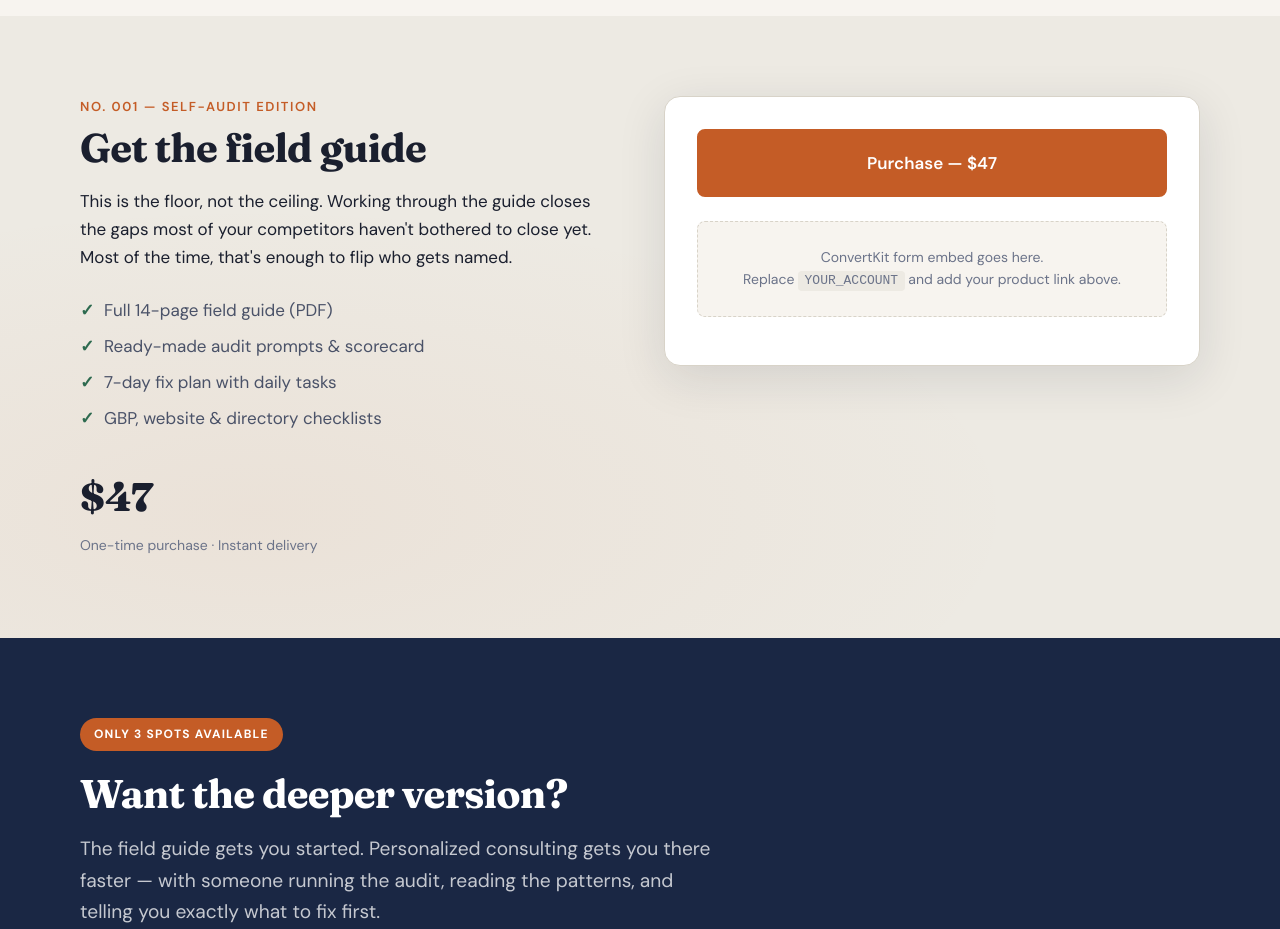
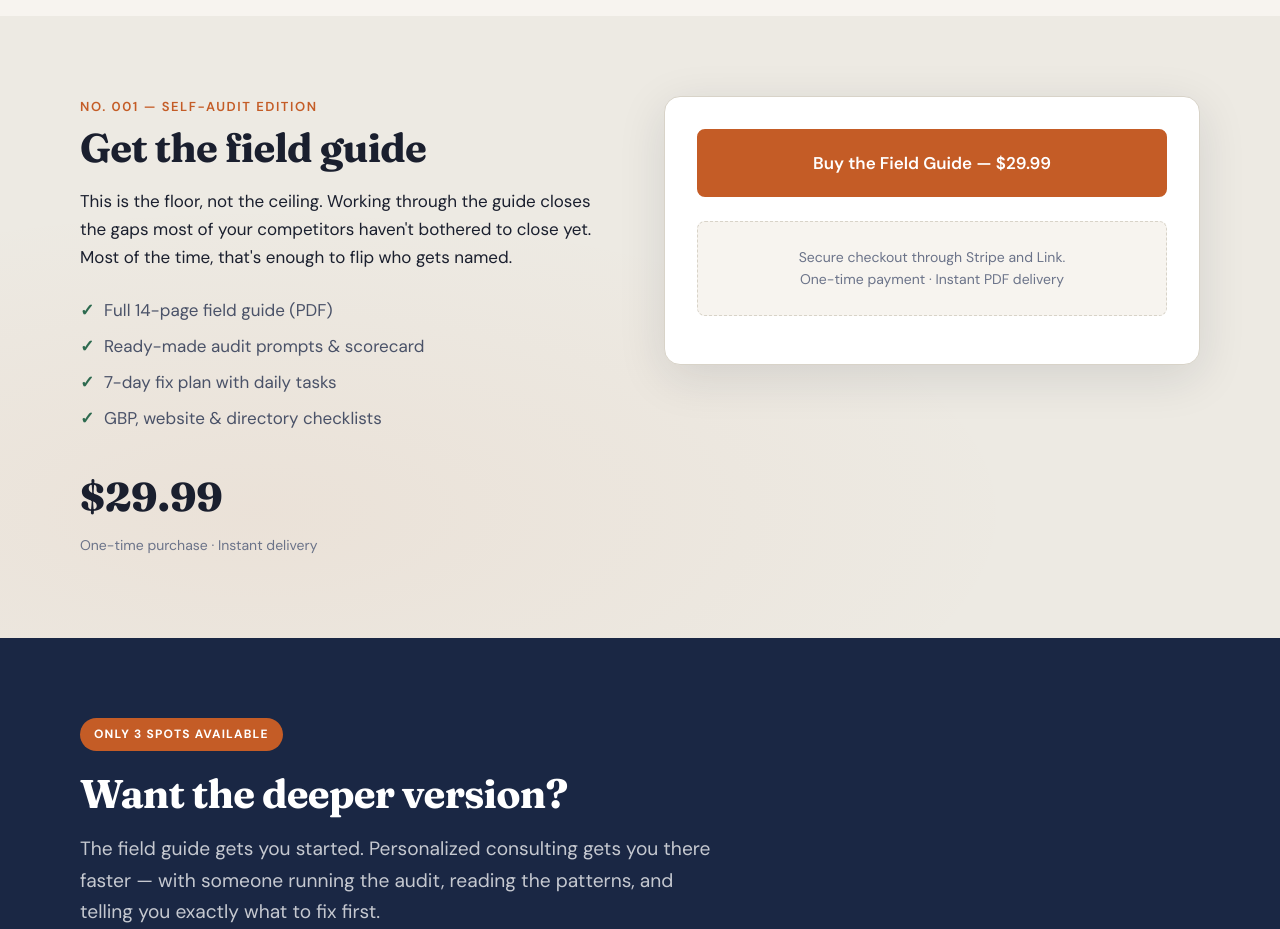
Before and after one commit to coltoncjashenfelter-design/asktobooked, a plain HTML site: page index.html in a window 1280 px wide. Shown: the part 3640-4569 px from the top of the page. Drawn offline with Linux system fonts and the light colour scheme.

Commit message:
Add files via upload

```diff
--- a/index.html
+++ b/index.html
@@ -230,35 +230,23 @@
             <li>GBP, website &amp; directory checklists</li>
           </ul>
           <p class="purchase-price">
-            <span class="price-amount">$47</span>
+            <span class="price-amount">$29.99</span>
             <span class="price-note">One-time purchase · Instant delivery</span>
           </p>
         </div>
         <div class="purchase-form-wrap">
-          <!--
-            CONVERTKIT SETUP:
-            1. In ConvertKit → Grow → Landing Pages & Forms, create a product checkout form
-               OR use ConvertKit Commerce → Products → "Who Shows Up First?"
-            2. Replace the href below with your ConvertKit product/checkout URL
-            3. Optional: Replace the form embed below with your ConvertKit inline form script
-               Example: <script async data-uid="YOUR_FORM_UID" src="https://YOUR_ACCOUNT.kit.com/YOUR_FORM.js"></script>
-          -->
           <a
-            href="https://YOUR_ACCOUNT.kit.com/products/who-shows-up-first"
+            href="https://buy.stripe.com/14A9AV3Qj6vS988eMga3u00"
             class="btn btn-primary btn-block btn-large"
             id="purchase-btn"
           >
-            Purchase — $47
+            Buy the Field Guide — $29.99
           </a>
 
-          <!-- ConvertKit inline form embed (optional — for email capture before/after purchase) -->
-          <div class="convertkit-embed" id="convertkit-form">
-            <!-- Paste ConvertKit embed script here -->
-            <p class="embed-placeholder">
-              ConvertKit form embed goes here.<br>
-              Replace <code>YOUR_ACCOUNT</code> and add your product link above.
-            </p>
-          </div>
+          <p class="embed-placeholder">
+            Secure checkout through Stripe and Link.<br>
+            One-time payment · Instant PDF delivery
+          </p>
         </div>
       </div>
     </section>
```
